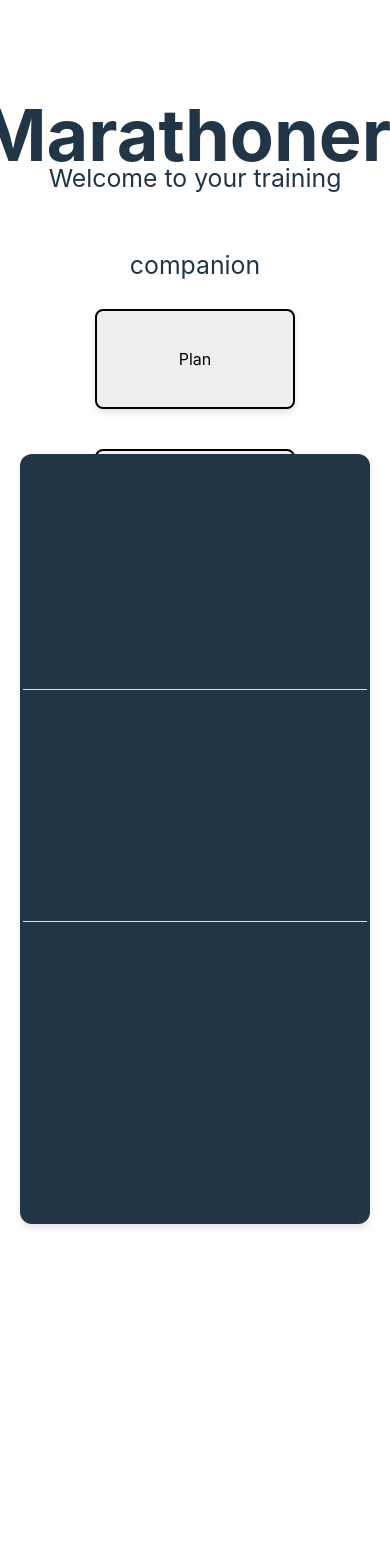
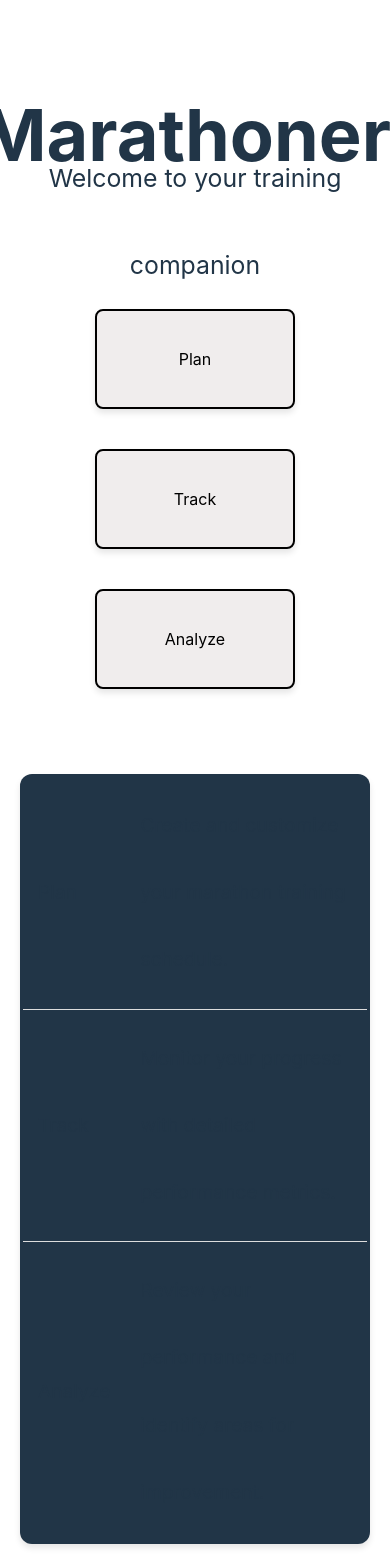
Before and after one commit to tulloch022/marathoner, a React (Vite) app: page / in a window 390 px wide. Shown: the top 1568 px of the page. Built offline with nearby package versions, Linux system fonts and the light colour scheme.

Commit message:
improved appearance of front page, especially for mobile

```diff
--- a/src/index.css
+++ b/src/index.css
@@ -77,7 +77,7 @@ button:focus-visible {
   z-index: 1;
 }
 
-h1, p, .scroll-arrow {
+h1, p {
   margin: 0;
   transition: transform 0.2s ease-out, opacity 0.2s ease-out;
 }
@@ -98,7 +98,7 @@ h1, p, .scroll-arrow {
 
 .scroll-arrow {
   position: absolute;
-  bottom: 0px; /* Position at the bottom of the screen */
+  bottom: -50px; /* Position at the bottom of the screen */
 
   font-size: 6rem; /* Arrow size */
   animation: bounce 1.5s infinite; /* Bouncing animation */
@@ -239,3 +239,22 @@ h1, p, .scroll-arrow {
 .feature-table th:hover {
   border-color: #000000;  /* Change border color on hover */
 }
+
+
+@media (max-width: 768px) {
+    .table-container {
+      position: absolute;
+      display: flex;
+      justify-content: center;  /* Center the table */
+      padding: 20px;
+      bottom: -50em;
+    }
+    .scroll-arrow {
+      position: absolute;
+      bottom: -200px;
+    }
+    .table-container {
+      bottom: -45em;
+      font-size: 1em;
+    }
+}
```
